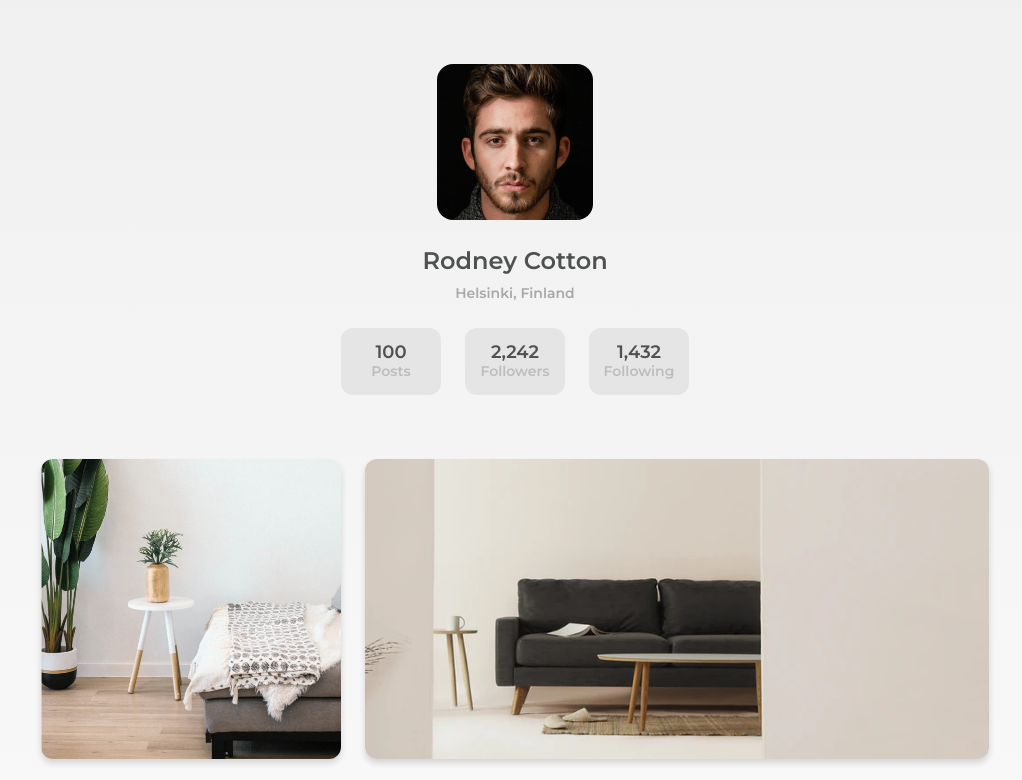
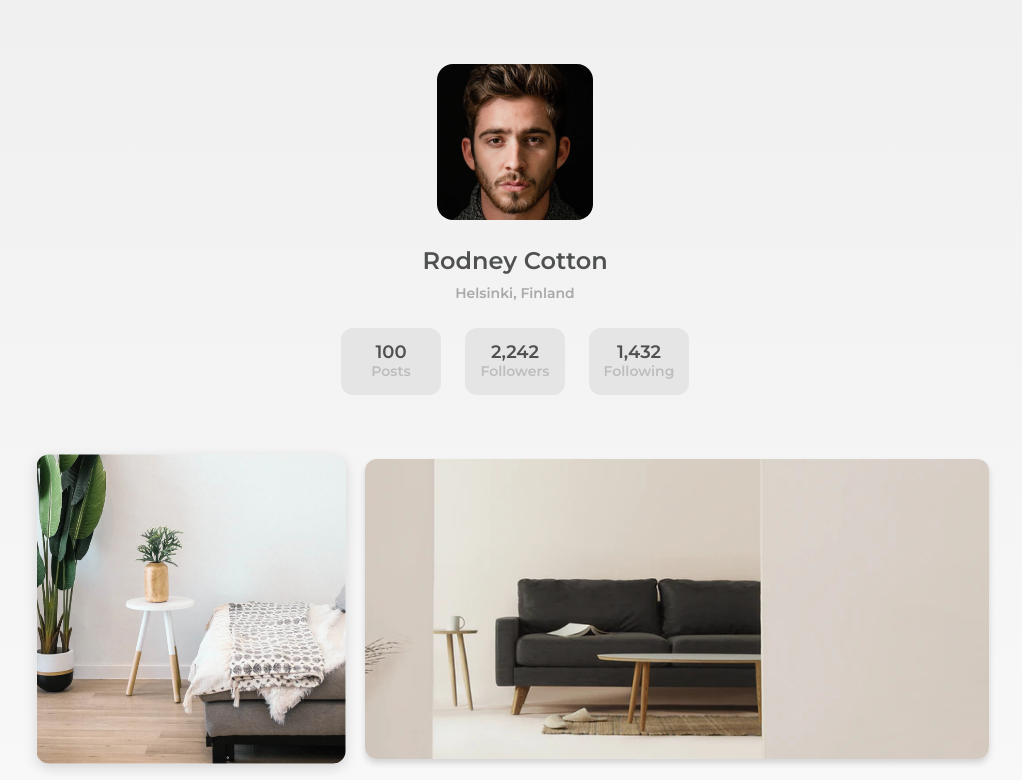
Before and after one commit to DarshanJamgade/Gallery, a plain HTML site: page index.html in a window 1280 px wide. In both pictures the pointer is over the element 316 px from the left and 609 px from the top of the page. Shown: the top 780 px of the page, without its empty margins (125-1147 px from the left). Drawn offline with Linux system fonts and the light colour scheme.

Commit message:
added hover effect

```diff
--- a/css/styles.css
+++ b/css/styles.css
@@ -230,5 +230,14 @@ footer {
         grid-template-columns: repeat(3, minmax(300px, 1fr));
         grid-template-rows: repeat(3, minmax(300px, 1fr));
         gap: 1.5rem;
+
+        transform: scale(1);
+    }
+
+    section.gallery div:hover {
+        transform: scale(1.03);
+
+        box-shadow: 0px 4px 12px rgba(0, 0, 0, 0.15);
+
     }
 }
```
